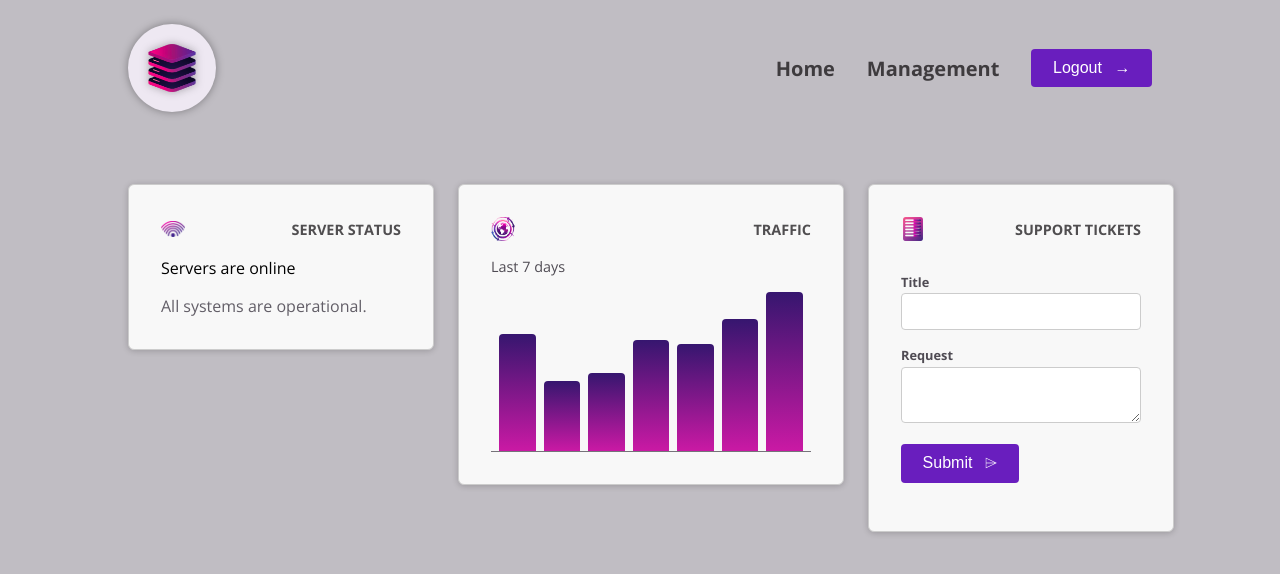
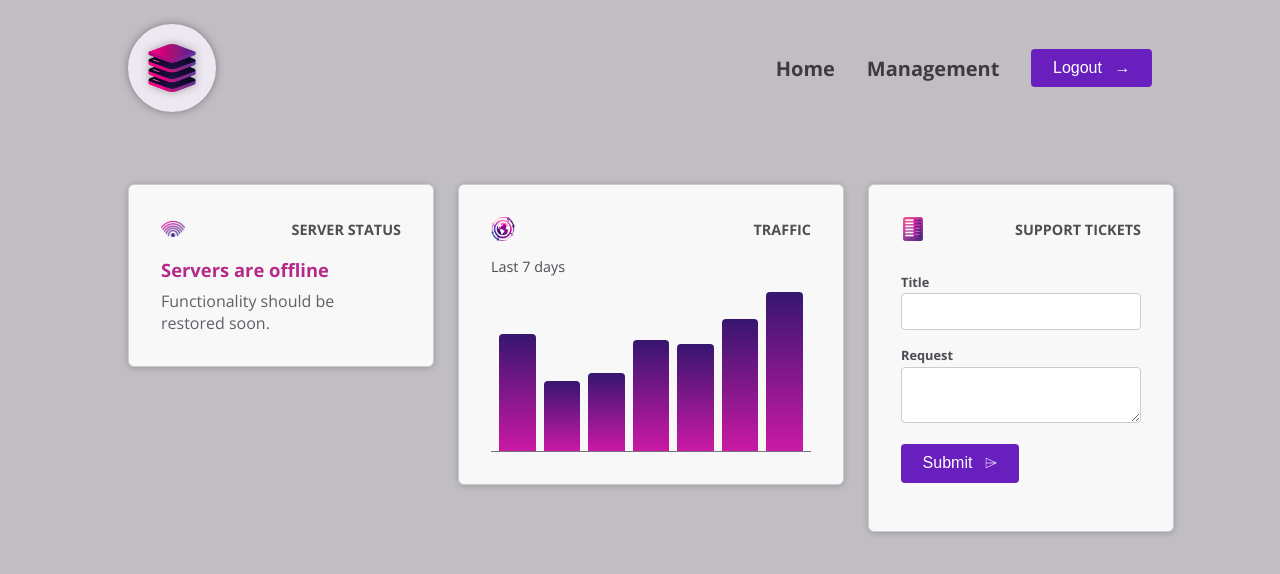
Before and after one commit to DCPagan/angular-06-cmp-deep-dive, an Angular app: page / in a window 1280 px wide. Shown: the top 574 px of the page. Built offline with nearby package versions, Linux system fonts and the light colour scheme.

Commit message:
Add timer for server status

```diff
--- a/src/app/dashboard/server-status/server-status.component.html
+++ b/src/app/dashboard/server-status/server-status.component.html
@@ -1,3 +1,10 @@
+<div
+  [class]="{
+    'status': true,
+    'status-online': currentStatus === 'online',
+    'status-offline': currentStatus === 'offline',
+    'status-unknown': currentStatus === 'unknown'
+  }">
   @switch (currentStatus) {
     @case ('online') {
       <p>Servers are online</p>
@@ -12,3 +19,4 @@
       <p>Fetching server status failed.</p>
     }
   }
+</div>
--- a/src/app/dashboard/server-status/server-status.component.ts
+++ b/src/app/dashboard/server-status/server-status.component.ts
@@ -1,4 +1,6 @@
-import { Component } from '@angular/core';
+import { Component, DestroyRef, inject } from '@angular/core';
+
+type ServerStatus = 'online' | 'offline' | 'unknown';
 
 @Component({
   selector: 'app-server-status',
@@ -8,5 +10,18 @@ import { Component } from '@angular/core';
   styleUrl: './server-status.component.css'
 })
 export class ServerStatusComponent {
-  currentStatus = 'online';
+  currentStatus: ServerStatus = 'online';
+  private destroyRef = inject(DestroyRef);
+
+  constructor() {
+    const timeout = setInterval(() => {
+      const rand = Math.random();
+      this.currentStatus = rand < 0.5
+        ? 'online'
+        : rand < 0.9
+          ? 'offline'
+          : 'unknown';
+    }, 5000);
+    this.destroyRef.onDestroy(() => clearInterval(timeout));
+  }
 }
```
Lines whose indentation alone changed are shown as unchanged.
